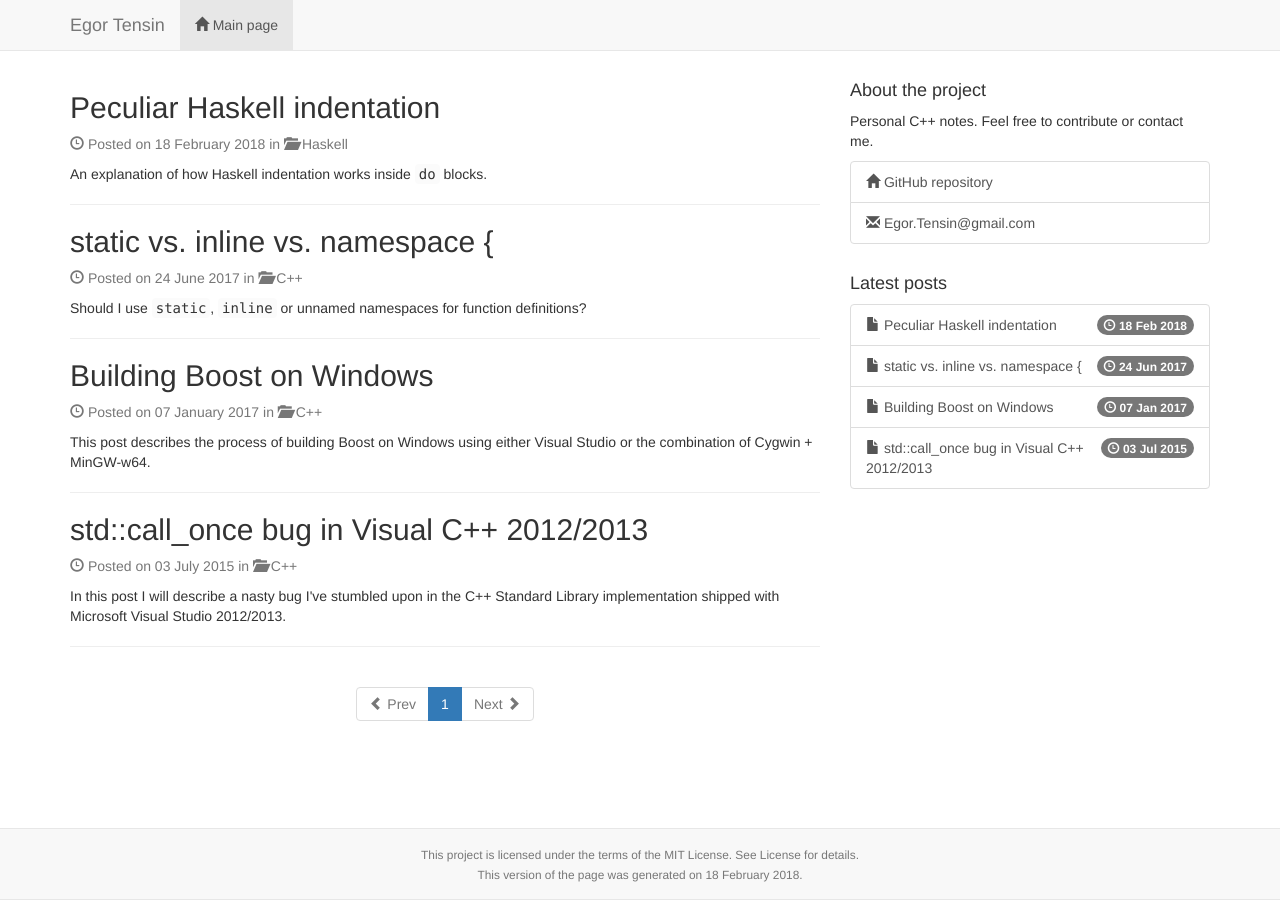
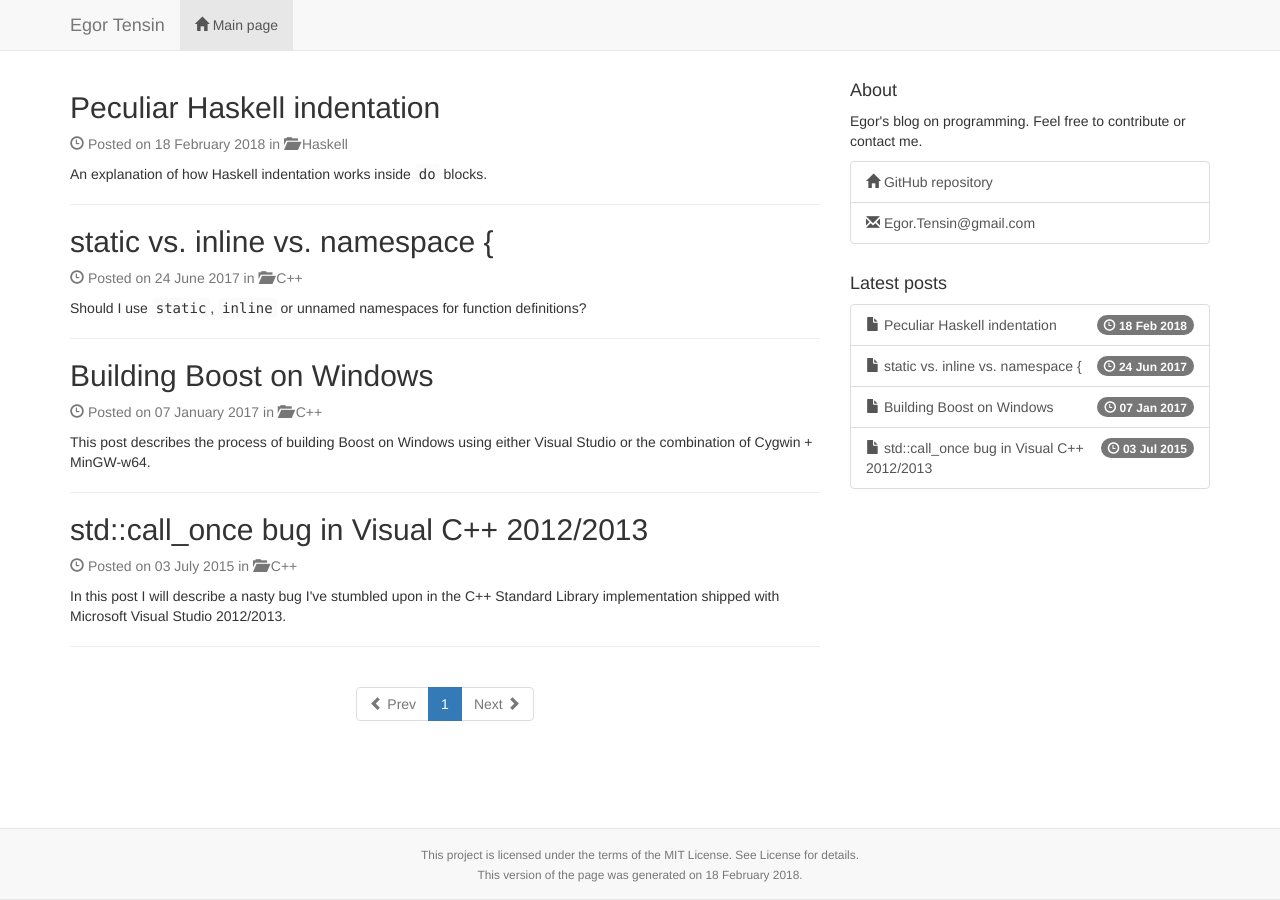
Before and after one commit to egor-tensin/jekyll-theme, a Jekyll site: the page built from index.html, in a window 1280 px wide. Built offline with Jekyll 4.4.1, drawn with Linux system fonts in a browser that asks for light colours; the list of posts is cut into pages by our own code.

Commit message:
rename (and repurpose) the repo

```diff
--- a/_config.yml
+++ b/_config.yml
@@ -32,10 +32,10 @@ html5shiv_version: 3.7.3
 respond_version: 1.4.2
 
 project:
-  name: C++ notes
-  description: Personal C++ notes
-baseurl: /cpp-notes
-repository: egor-tensin/cpp-notes
+  name: Blog
+  description: Egor's blog on programming
+baseurl: /blog
+repository: egor-tensin/blog
 personal_info:
   name: Egor Tensin
   email: Egor.Tensin@gmail.com
--- a/_includes/common/sidebar.html
+++ b/_includes/common/sidebar.html
@@ -1,6 +1,6 @@
 <div class="row">
   <div class="col-xs-12 col-sm-6 col-md-12">
-    <h2 class="h4">About the project</h2>
+    <h2 class="h4">About</h2>
     <p>{{ site.project.description }}. Feel free to contribute or contact me.</p>
     <div class="list-group wide-enough">
       <a class="list-group-item" href="{{ site.github.repository_url }}"><span class="glyphicon glyphicon-home"></span>&nbsp;GitHub repository</a>
```
Also changed, not shown: README.md.
